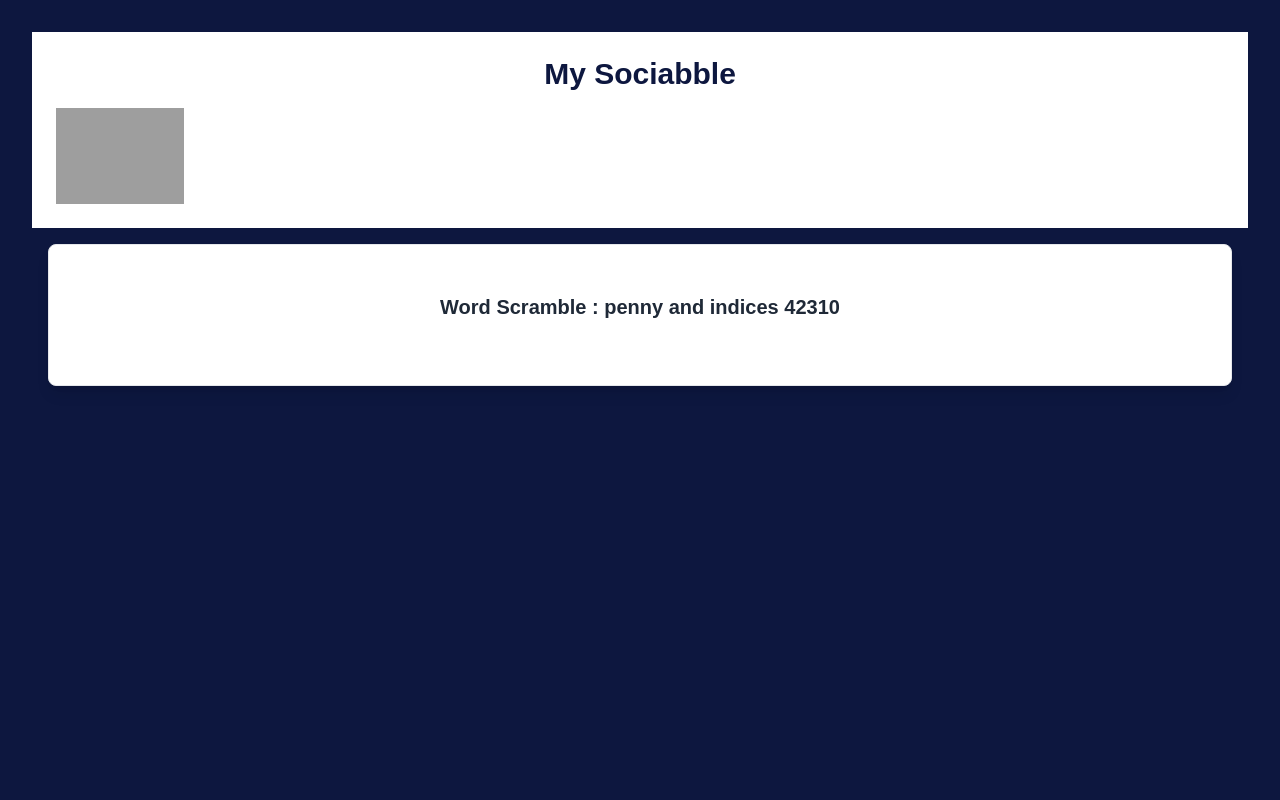
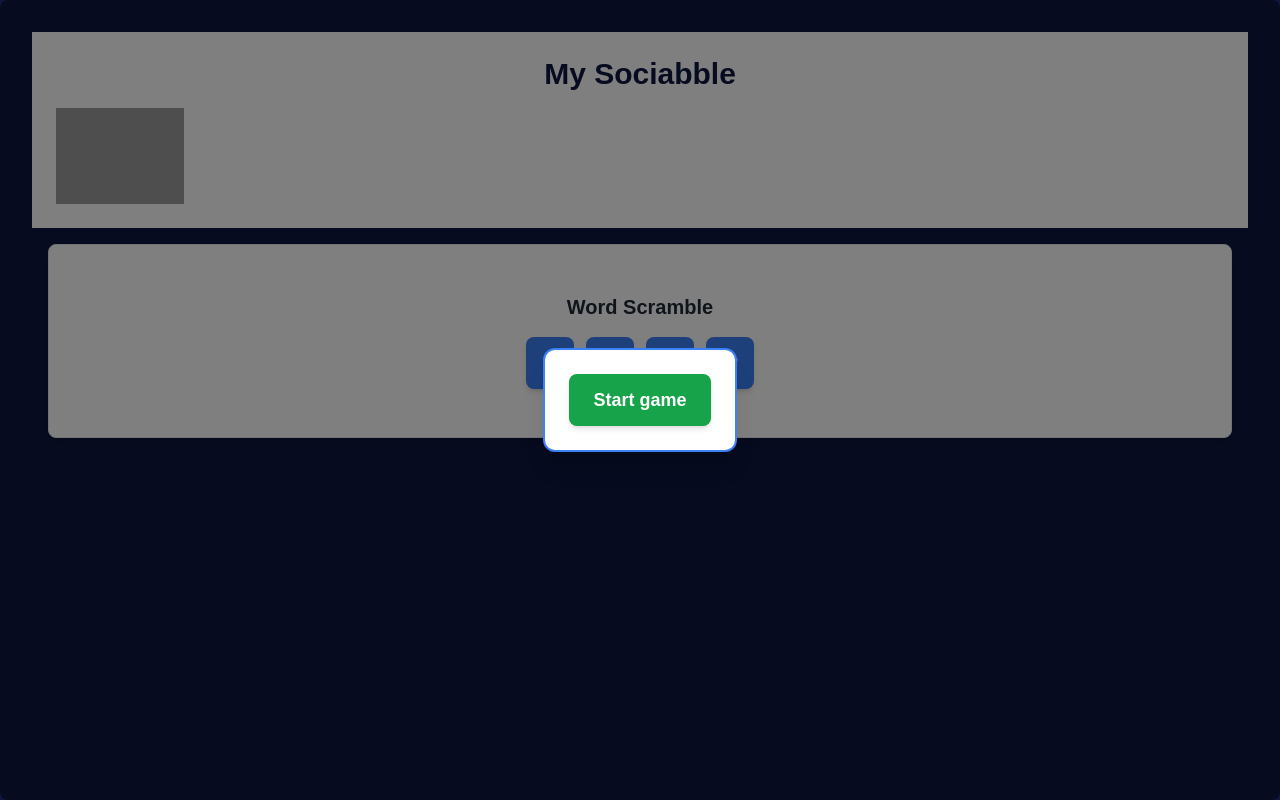
Before and after one commit to SantiagoH10/jsx_exercices, a React (Vite) app in the folder clicker-game/: page / in a window 1280 px wide. Built offline with nearby package versions, Linux system fonts and the light colour scheme; grey boxes are pictures that could not be loaded.

Commit message:
first version, lacking feeback and progressive word construction

```diff
--- a/clicker-game/src/App.jsx
+++ b/clicker-game/src/App.jsx
@@ -293,13 +293,15 @@
 
 //#region Word Scramble
 
-const word = "penny"
+const word = "wolf"
+
+const gameOverlays = {
+  newGame : "absolute inset-0 bg-black bg-opacity-50 flex items-center justify-center rounded-lg",
+  gameWon : "absolute inset-0 bg-black bg-opacity-50 flex items-center justify-center rounded-lg",
+  gameOver : "absolute inset-0 bg-black bg-opacity-50 flex items-center justify-center rounded-lg"
+}
 
 function WordScramble() {
-  const [gameStatus, setGameStatus] = useState("new-game");
-  const [playerPos, setPlayerPos] = useState(null);
-  const [attemps, setAttempts] = useState(0);
-
   function randShuffle(word) {
     const indices = Array.from({length: word.length}, (_, i) => i);
 
@@ -311,14 +313,103 @@
     return indices;
   }
 
+  const [gameStatus, setGameStatus] = useState("newGame");
+  const [playerPos, setPlayerPos] = useState(0);
+  const [playerChoice, setPlayerChoice] = useState("");
+  const [attemps, setAttempts] = useState(0);
+  const [wordOrder, setWordOrder] = useState(randShuffle(word));
 
+  useEffect(() => {
+    console.log("effect running");
+    console.log(playerChoice);
+    console.log(playerPos);
+    console.log(word[playerPos]);
+    if(playerChoice !== word[playerPos] && playerChoice !== ""){
+      setGameStatus("gameOver");
+    }
+
+    setPlayerPos(prevPos => prevPos + 1);
+
+    if (playerChoice === word[playerPos] && playerPos >= word.length-1) {
+      setGameStatus("gameWon");
+    }
+  }, [playerChoice]);
+
+  function newGame() {
+    setGameStatus("play");
+    setAttempts(0);
+    setPlayerPos(0);
+    setPlayerChoice("");
+  }
 
   return(
     <div className="m-4 bg-white p-12 rounded-lg shadow-lg border border-gray-200 w-auto h-auto flex flex-col items-center justify-center">
-      <p className="text-xl font-bold text-gray-800 mb-4">Word Scramble : {word} and indices {randShuffle(word)}</p>
+      <p className="text-xl font-bold text-gray-800 mb-4">Word Scramble</p>
+      <div>
+        <div id="buttonContainer" className="flex flex-row gap-3 items-center justify-center flex-wrap">
+          {wordOrder.map(i => {
+            return(<button
+              disabled={gameStatus !== "play"}
+              className="bg-blue-500 hover:bg-blue-600 active:bg-blue-700 text-white font-bold py-3 px-4 rounded-lg shadow-md hover:shadow-lg transform hover:scale-105 transition-all duration-200 text-xl min-w-[3rem] min-h-[3rem] flex items-center justify-center cursor-pointer select-none" key={i}
+              onClick={()=>setPlayerChoice(word[i])}
+            >
+              {word[i]}
+            </button>)
+          })}
+        </div>
+        <GameOverlays gameStatus={gameStatus} onNewGame={newGame} />
+      </div>
     </div>
   )
 }
+
+function GameOverlays({gameStatus, onNewGame}) {
+  switch (gameStatus) {
+    case "newGame":
+      return(
+        <div className={gameOverlays[gameStatus]}>
+          <div className="bg-white p-6 rounded-xl shadow-xl border-2 border-blue-500">
+            <button
+              className="bg-green-600 hover:bg-green-700 text-white font-bold py-3 px-6 rounded-lg transition-colors duration-200 text-lg shadow-md hover:shadow-lg"
+              onClick={()=>onNewGame()}
+            >
+              Start game
+            </button>
+          </div>
+        </div>
+      );
+
+    case "gameWon":
+      return(
+        <div className={gameOverlays[gameStatus]}>
+          <p>
+            Correct! The word is indeed {word}.
+          </p>
+          <button
+            onClick={()=>onNewGame()}
+          >
+            Next word
+          </button>
+        </div>
+      )
+
+    case "gameOver":
+      return(
+        <div className={gameOverlays[gameStatus]}>
+          <p>
+            You lost! The word was {word}.
+          </p>
+          <button
+            onClick={()=>onNewGame()}
+          >
+            Next word
+          </button>
+        </div>
+      )
+  }
+
+}
+
 
 
 //#endregion
```
